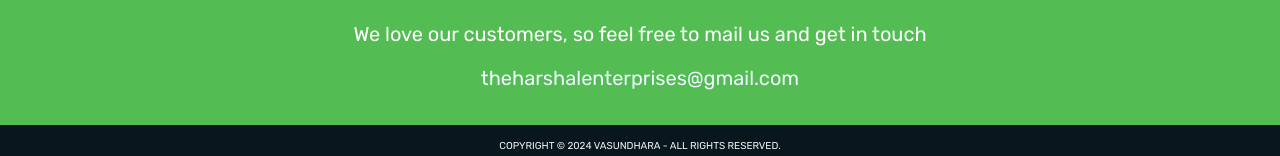
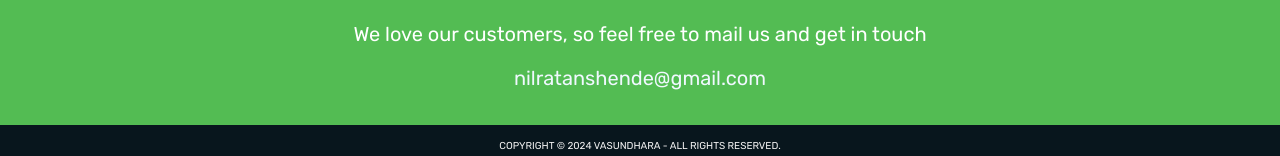
Before and after one commit to KunalEmertech/VASUNDHARA, a plain HTML site: page index.html in a window 1280 px wide. Shown: the part 3580-3736 px from the top of the page. Drawn offline with nearby package versions, Linux system fonts and the light colour scheme; a web font is replaced by a local one.

Commit message:
The contact email update

```diff
--- a/index.html
+++ b/index.html
@@ -130,7 +130,7 @@
                 <p style="text-align: center;margin-top: 20px;font-size: 20px;">We love our customers, so feel free to mail us and get in touch </p>
 
                 <p style="text-align: center;margin-top: 20px;font-size: 20px">
-                    <a href="mailto:theharshalenterprises@gmail.com?view=cm&to=theharshalenterprises@gmail.com" style="text-decoration: none; color: aliceblue;">theharshalenterprises@gmail.com</a>
+                    <a href="mailto:theharshalenterprises@gmail.com?view=cm&to=nilratanshende@gmail.com" style="text-decoration: none; color: aliceblue;">nilratanshende@gmail.com</a>
                 </p>
 
               </div>
```
